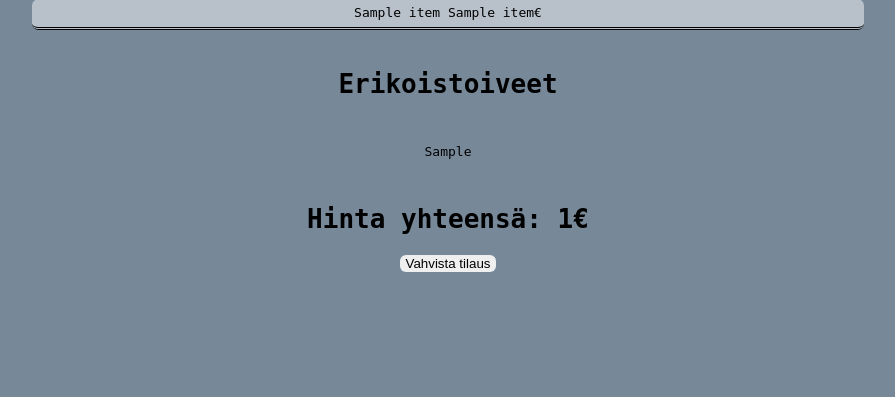
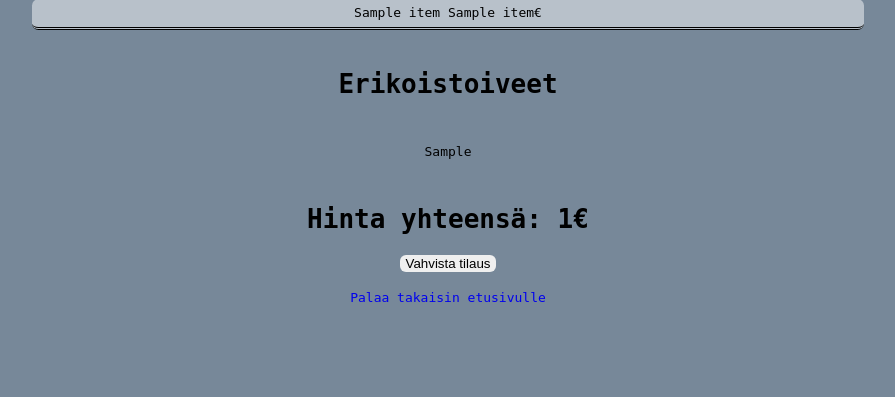
Before and after one commit to JuhoSiitonen/Tietokantasovellus, a Flask app: template templates/confirmation.html in a window 1280 px wide. Shown: the part 135-532 px from the top of the page, without its empty margins (192-1087 px from the left). Run offline with Flask 3, Linux system fonts and the light colour scheme; the visitor is signed in with stand-in values (Sample User, id 1); the template is opened without the code that fills it: most values are stand-ins (such as "Sample title", 1, 10 or a date in 2020); parts of the project's set-up code (start-up, migrations or seed data) failed here and were passed over.

Commit message:
Added link to front page in confirmation page

```diff
--- a/templates/confirmation.html
+++ b/templates/confirmation.html
@@ -29,6 +29,8 @@
     <input type="hidden" name="csrf_token" value="{{ session.csrf_token }}">
     <input type="submit" value="Vahvista tilaus">
 </form>
+<br>
+<a href="/front">Palaa takaisin etusivulle</a>
 {% else %}
 <a href="/">Kirjaudu sisään tästä</a>
 {% endif %}
```
